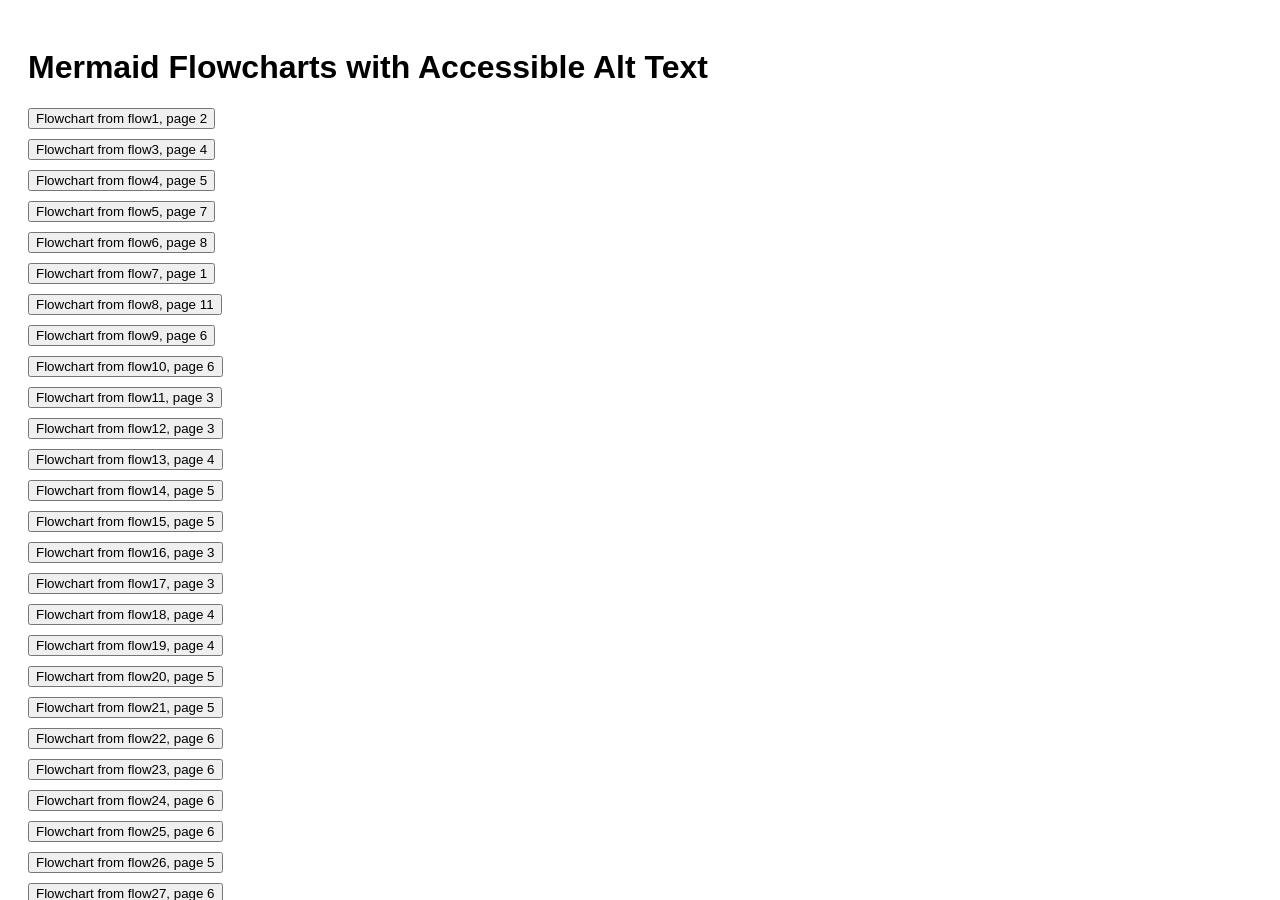
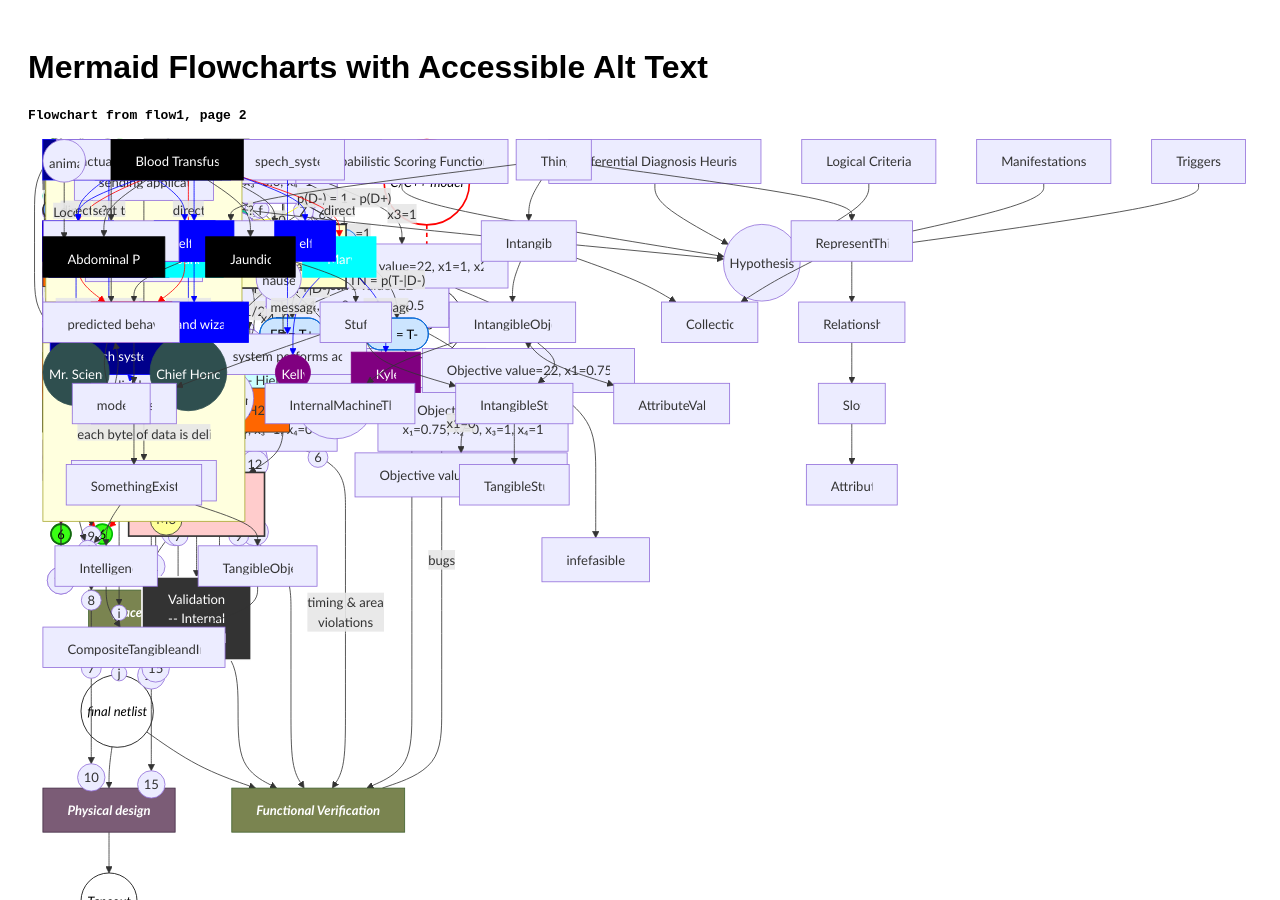
Before and after one commit to haleysus018/Susanna-Haley-CREATE-internship-blog, a Jekyll site: the page alt_text_dataset.html, which Jekyll copies as it is, in a window 1280 px wide and 900 px high. Built offline with Jekyll 4.4.1, drawn with Linux system fonts in a browser that asks for light colours; part of the change alters nothing that is shown.

Commit message:
Update alt_text_dataset.html

```diff
--- a/alt_text_dataset.html
+++ b/alt_text_dataset.html
@@ -1521,54 +1521,8 @@ flowchart TD
 </div>
 </div>
 
-<script>
-// Initialize Mermaid but don't render automatically
-mermaid.initialize({ startOnLoad: false });
-
-document.addEventListener('DOMContentLoaded', () => {
-  const containers = document.querySelectorAll('.flowchart-container');
-  containers.forEach((container, i) => {
-    const flowchartDiv = container.querySelector('.mermaid');
-    if (!flowchartDiv) return;
-
-    // Hide the flowchart container by default
-    container.style.display = 'none';
-
-    // Create a button
-    const btn = document.createElement('button');
-    btn.textContent = container.querySelector('.flowchart-title')?.textContent.trim() || `Show flowchart #${i+1}`;
-    btn.setAttribute('aria-expanded', 'false');
-    btn.style.display = 'block';
-    btn.style.margin = '10px 0';
-
-    // Insert the button before the container
-    container.parentNode.insertBefore(btn, container);
-
-    let rendered = false;
-
-    btn.addEventListener('click', () => {
-      const isHidden = container.style.display === 'none';
-      if (isHidden) {
-        container.style.display = 'block';
-        btn.setAttribute('aria-expanded', 'true');
-        if (!rendered) {
-          try {
-            mermaid.init(undefined, flowchartDiv);
-            rendered = true;
-          } catch (e) {
-            console.error('Mermaid render error:', e);
-          }
-        }
-      } else {
-        container.style.display = 'none';
-        btn.setAttribute('aria-expanded', 'false');
-      }
-    });
-  });
-});
-</script>
-
-</script>
+
+
 
 </body>
 </html>
```
